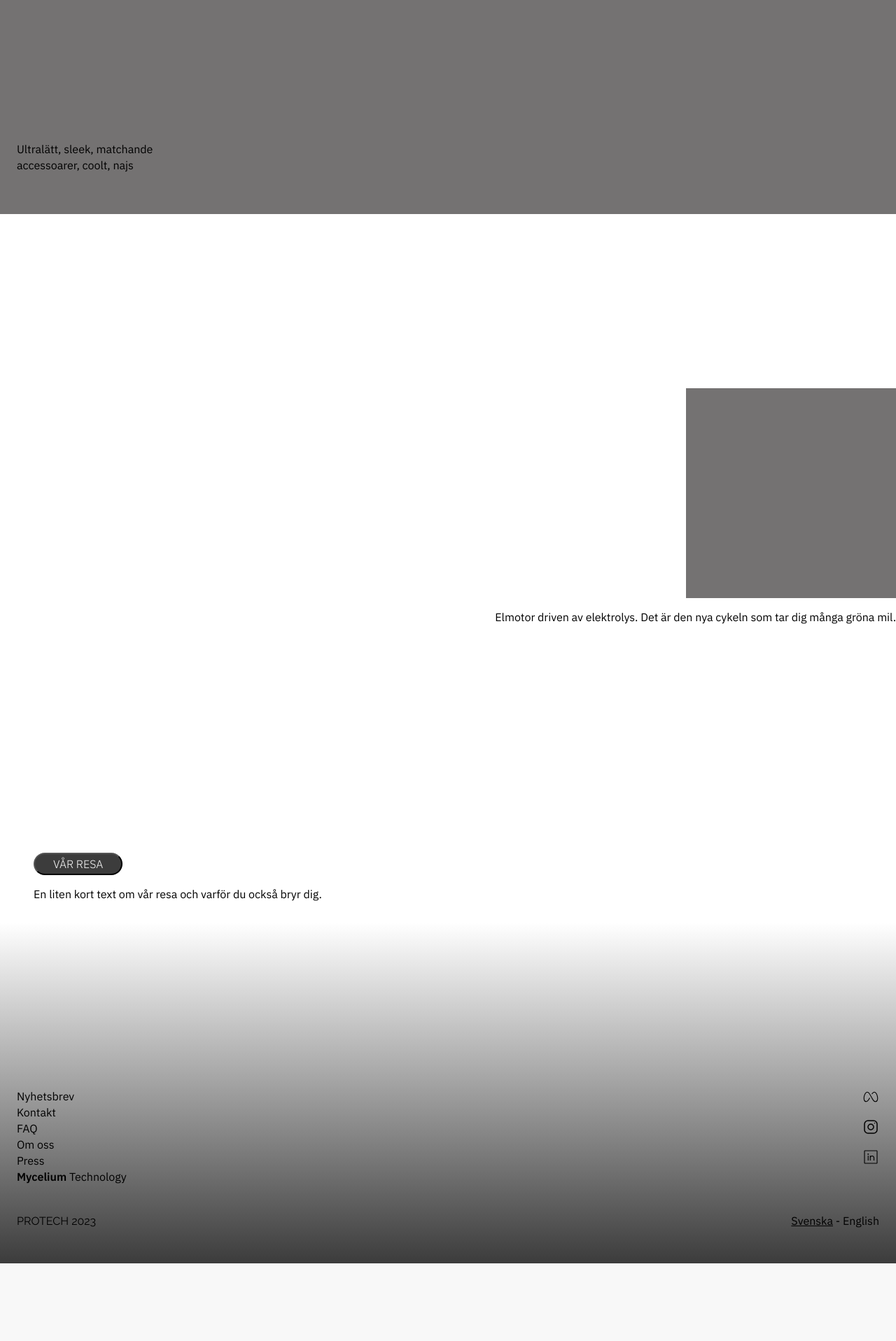
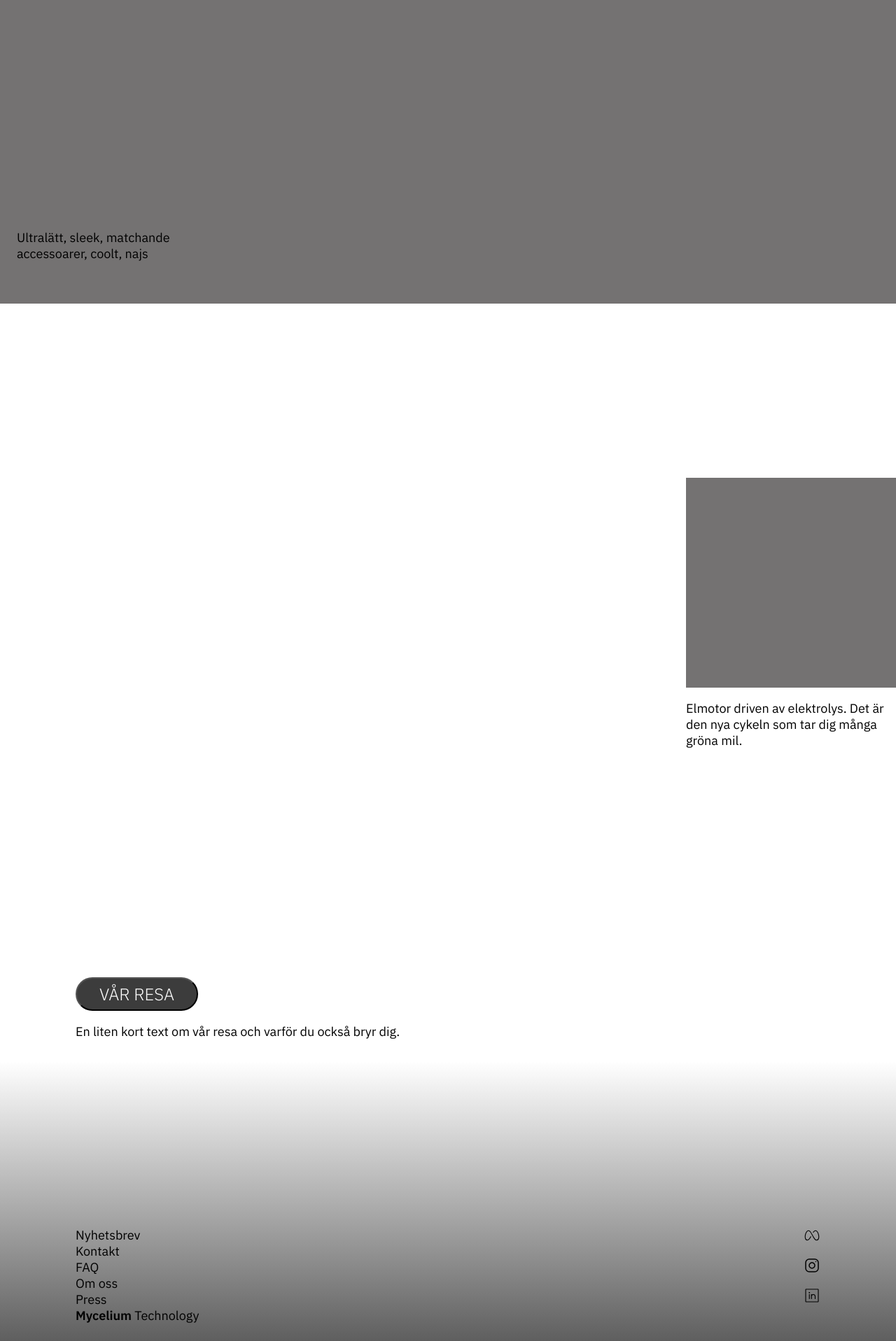
Before and after one commit to livoszlak/viridian, a PHP site: page / in a window 1280 px wide. Shown: the part 4480-6397 px from the top of the page at 70% size. Before the commit the page ends 6286 px from the top, so only its background shows below. Run offline with PHP 8.4, Linux system fonts and the light colour scheme.

Commit message:
Some work on desktop media query

```diff
--- a/index.html
+++ b/index.html
@@ -15,7 +15,7 @@
   <body>
     <main>
       <div class="header-gradient">
-        <div class="menu">
+        <div class="menu side-margin">
           <img src="assets/logo-phone.svg" alt="Logo" />
           <img src="assets/menu.svg" alt="Menu" />
         </div>
@@ -24,7 +24,7 @@
           <p class="subheader">mot en grönare framtid</p>
         </div>
       </div>
-      <div class="call-to-action">
+      <div class="call-to-action side-margin">
         <p class="headline">FRAMTIDENS CYKEL</p>
         <p> <span>VIRIDIAN</span>
           <!-- <img src="trademark?" alt="">  -->
@@ -38,7 +38,7 @@
           </div>
           <!-- <img src="cykel" alt=""> button under skall ligga på bild -->
         </div>
-        <div class="info">
+        <div class="info side-margin">
           <p>Vi tror på en framtid utan plast. Därför har vi tagit fram <span>VIRIDIAN</span>
             <!-- <img src="trademark?" alt="">  --> som är tillverkat av 100% förnybar biomassa framtaget av <strong>mycelium</strong>.</p>
             <p>Ett revolutionerande material som minskar vårt klimatavtryck och banar vägen för ett hållbart samhälle.</p>
@@ -46,7 +46,7 @@
           <div class="accessories">
             <!-- <img src="tillbehör" alt=""> karusell med bilder som byts ut-->
             <div class="placeholder-acc"></div>
-            <button class="acc-btn">TILLBEHÖR</button>
+            <button class="acc-btn side-margin">TILLBEHÖR</button>
           </div>
           <div class="bike-xtra-everything">
             <!-- <img src="bike-with-everything-attatched" alt=""> text under skall ligga på bild-->
@@ -59,13 +59,13 @@
             <div class="engine-img"></div>
             <p>Elmotor driven av elektrolys. Det är den nya cykeln som tar dig många gröna mil.</p>
           </div>
-          <div class="about-us">
+          <div class="about-us side-margin">
             <button class="about-btn">VÅR RESA</button>
             <p class="about-us-description">En liten kort text om vår resa och varför du också bryr dig.</p>
           </div>
           <div class="footer-gradient">
           <footer>
-            <div class="links">
+            <div class="links side-margin">
               <div class="footer-links">
                 <p>Nyhetsbrev</p>
                 <p>Kontakt</p>
@@ -80,7 +80,7 @@
                 <img src="assets/linkedin.svg" alt="linkedin">
                 </div>
               </div>
-            <div class="end">
+            <div class="end side-margin">
               <div>
                 <!-- <img src="copyright" alt=""> -->
                 <p class="subheader">PROTECH 2023</p>
--- a/styles.css
+++ b/styles.css
@@ -1,6 +1,10 @@
 :root {
   --bg-color: #ffffff;
   --font-color: #000000;
+}
+.side-margin {
+  margin-left: 24px;
+  margin-right: 24px;
 }
 
 .headline {
@@ -24,8 +28,6 @@
 
 .call-to-action {
   margin-top: 275px;
-  margin-left: 24px;
-  margin-right: 24px;
 }
 
 p {
@@ -37,14 +39,15 @@ p {
 }
 
 button {
+  padding-left: 26px;
+  padding-right: 26px;
+  height: 32px;
   border-radius: 50px;
   background: #3c3c3c;
   display: flex;
-  height: 32px;
-  padding: 11px 26px;
+  flex-direction: row;
   justify-content: center;
   align-items: center;
-  gap: 4px;
   font-family: "IBM Plex Sans", sans-serif;
   font-size: 16px;
   font-style: normal;
@@ -62,13 +65,9 @@ button {
 
 .acc-btn {
   margin-top: 24px;
-  margin-left: 24px;
-}
-.about-btn {
-  margin-left: 24px;
 }
 
-.footer > p {
+footer > p {
   font-family: "IBM Plex Sans", sans-serif;
   font-size: 16px;
   font-style: normal;
@@ -82,9 +81,9 @@ button {
   background: linear-gradient(180deg, #fff 2.55%, #3c3c3c 99.9%);
 }
 
-.end > .subheader {
-  font-family: "Raleway", sans-serif;
+.end > div > .subheader {
   font-weight: 300;
+  font-size: 16px;
 }
 
 * {
@@ -117,10 +116,11 @@ main {
   flex-direction: row;
   align-items: center;
   justify-content: space-between;
+  width: 100vw;
   padding-left: 24px;
   padding-right: 24px;
-  width: 100vw;
 }
+
 .hero-text {
   display: flex;
   flex-direction: column;
@@ -132,8 +132,10 @@ main {
 
 .info {
   margin-top: 60px;
-  margin-left: 24px;
-  margin-right: 24px;
+}
+
+.info > p {
+  max-width: 560px;
 }
 
 .engine {
@@ -143,14 +145,14 @@ main {
   margin-left: 90px;
 }
 
+.engine > p {
+  max-width: 300px;
+}
+
 .about-us {
   margin-top: 309px;
-  margin-left: 24px;
 }
-.about-us-description {
-  margin-left: 24px;
-  margin-right: 24px;
-}
+
 footer {
   margin-top: 250px;
 }
@@ -158,8 +160,6 @@ footer {
   display: flex;
   flex-direction: row;
   justify-content: space-between;
-  margin-left: 24px;
-  margin-right: 24px;
 }
 .footer-links > p {
   margin: 0px;
@@ -175,10 +175,7 @@ footer {
   align-items: baseline;
   justify-content: space-between;
   margin-top: 24px;
-  margin-left: 24px;
-  margin-right: 24px;
 }
-
 .newsletter {
   width: 342px;
   height: 342px;
@@ -220,3 +217,36 @@ footer {
   background-color: #747272;
   margin-top: 249px;
 }
+
+@media screen and (min-width: 1000px) {
+  .side-margin {
+    margin-left: 108px;
+    margin-right: 108px;
+  }
+  .headline {
+    font-size: 64px;
+  }
+  .subheader {
+    font-size: 18px;
+  }
+  p {
+    font-size: 18px;
+  }
+  button {
+    height: 48px;
+    width: 175px;
+    font-size: 24px;
+    padding-left: 41px;
+    padding-right: 41px;
+  }
+  .about-btn {
+    padding: 0;
+  }
+  footer > p {
+    font-size: 18px;
+    line-height: 28px;
+  }
+  .end > div > .subheader {
+    font-size: 18px;
+  }
+}
```
